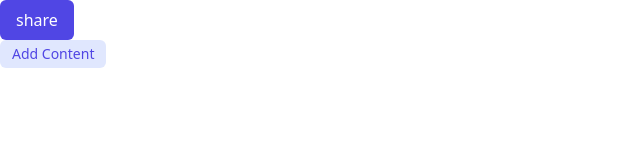
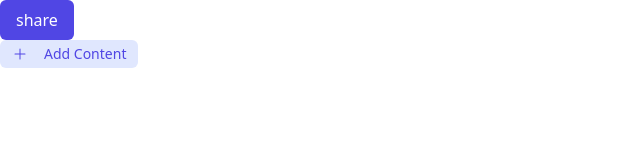
Before and after one commit to viveksingh4727/brainly-frontend, a React (Vite) app: page / in a window 1280 px wide. Shown: the top 160 px of the page, without its empty margins (0-640 px from the left). Built offline with nearby package versions, Linux system fonts and the light colour scheme.

Commit message:
Add Icon ui

```diff
--- a/src/App.tsx
+++ b/src/App.tsx
@@ -1,4 +1,5 @@
 import { Button } from "./components/ui/button";
+import { PlusIcon } from "./icons/PlusIcon";
 
 function App() {
   return (
@@ -13,6 +14,7 @@ function App() {
         variant="secondary"
         size="sm"
         text="Add Content"
+        startIcon={<PlusIcon size="md"/>}
         onClick={() => {}}/>
 
     </div>
--- a/src/components/ui/button.tsx
+++ b/src/components/ui/button.tsx
@@ -1,3 +1,5 @@
+import type { ReactElement } from "react";
+
 type Variants = "primary" | "secondary";
 type Sizes = 'sm' | 'md' | 'lg';
 
@@ -6,8 +8,8 @@ interface ButtonProps {
   variant: Variants;
   size: Sizes
   text: string;
-  startIcon?: any;
-  endIcon?: any;
+  startIcon?: ReactElement;
+  endIcon?: ReactElement;
   onClick: () => void;
 }
 
@@ -28,6 +30,7 @@ export const Button = (props: ButtonProps) => {
       onClick={props.onClick}
       className={`${variantStyles[props.variant]} ${sizeStyles[props.size]} rounded-md font-medium flex items-center gap-2`}
     >
+        {props.startIcon ? <div className="pr-2">{props.startIcon}</div> : null}
       {props.text}
     </button>
   );
--- /dev/null
+++ b/src/icons/PlusIcon.tsx
@@ -0,0 +1,7 @@
+import { iconSizeVariants, type IconProps } from "."
+
+export const PlusIcon = (props: IconProps) => {
+    return <svg xmlns="http://www.w3.org/2000/svg" viewBox="0 0 24 24" fill="currentColor" className={iconSizeVariants[props.size]}>
+  <path fill-rule="evenodd" d="M12 3.75a.75.75 0 0 1 .75.75v6.75h6.75a.75.75 0 0 1 0 1.5h-6.75v6.75a.75.75 0 0 1-1.5 0v-6.75H4.5a.75.75 0 0 1 0-1.5h6.75V4.5a.75.75 0 0 1 .75-.75Z" clip-rule="evenodd" />
+</svg>
+}
--- /dev/null
+++ b/src/icons/index.tsx
@@ -0,0 +1,9 @@
+export interface IconProps {
+    size : "sm" | "md"| "lg";
+};
+
+export const iconSizeVariants = {
+    "sm": "size-2",
+    "md": "size-4",
+    "lg": "size-6",
+}
```
